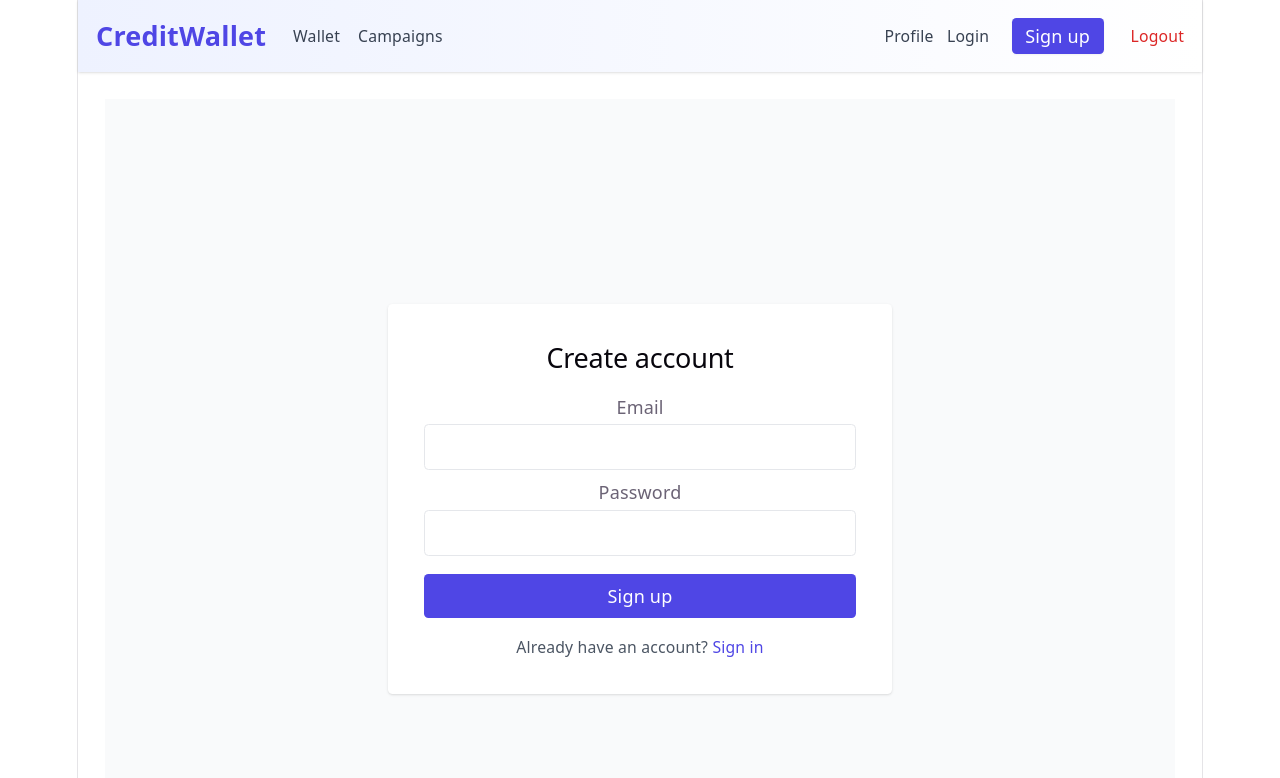
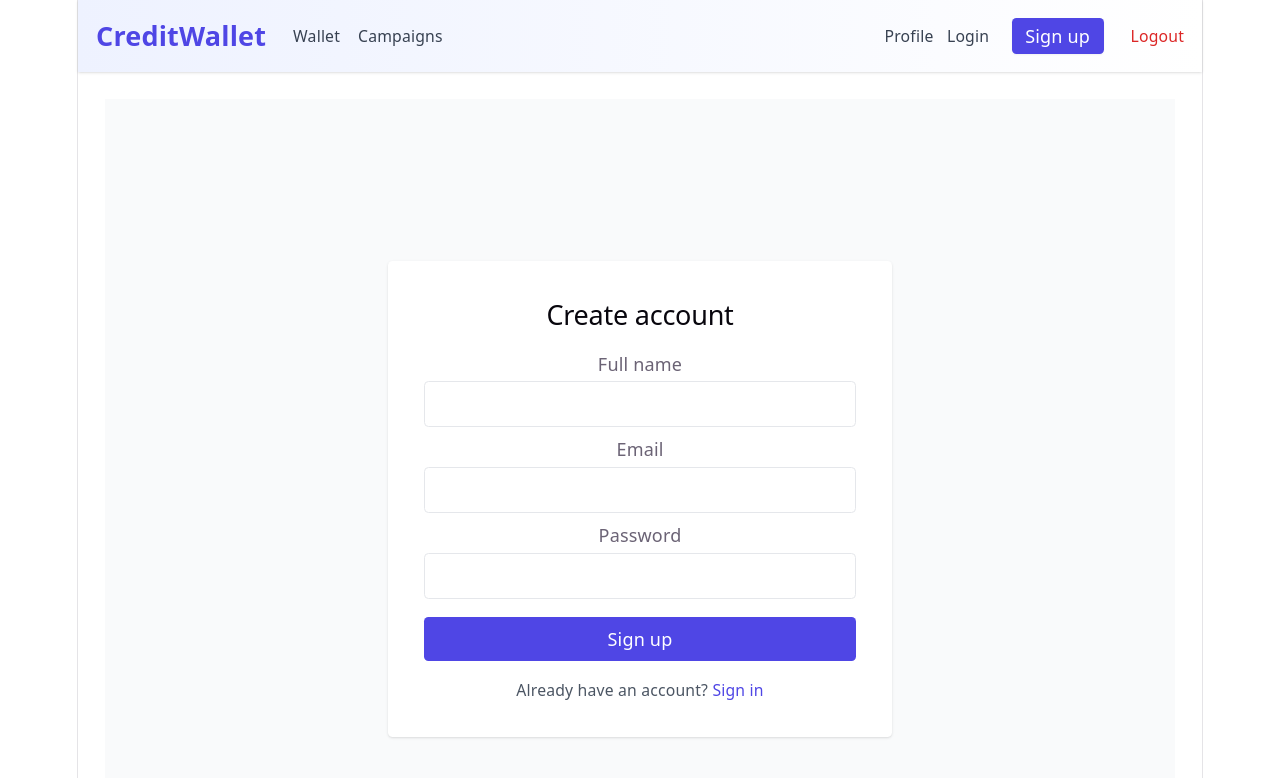
Before and after one commit to sahritika07/Credit-Wallet-Frontend, a React app: page /signup in a window 1280 px wide. Shown: the top 778 px of the page. Built offline with nearby package versions, Linux system fonts and the light colour scheme; no server answers; the HTML template or start-up script is replaced by a standard one.

Commit message:
Minor chnages

```diff
--- a/src/pages/Signup.jsx
+++ b/src/pages/Signup.jsx
@@ -3,6 +3,7 @@ import { signup } from '../services/api';
 import { useNavigate } from 'react-router-dom';
 
 export default function Signup() {
+  const [fullName, setFullName] = useState('');
   const [email, setEmail] = useState('');
   const [password, setPassword] = useState('');
   const [error, setError] = useState(null);
@@ -10,9 +11,10 @@ export default function Signup() {
 
   const handle = async (e) => {
     e.preventDefault();
+    if (!fullName.trim()) return setError('Full name is required');
     try {
-      const res = await signup({ email, password });
-      localStorage.setItem('token', res.token);
+      const res = await signup({ full_name: fullName, email, password });
+      if (res && res.token) localStorage.setItem('token', res.token);
       navigate('/');
     } catch (err) {
       setError(err.message || 'Signup failed');
@@ -24,6 +26,9 @@ export default function Signup() {
       <form onSubmit={handle} className="bg-white p-8 rounded shadow w-full max-w-md">
         <h2 className="text-2xl mb-4">Create account</h2>
         {error && <div className="text-red-600 mb-2">{error}</div>}
+        <label className="block mb-2">Full name
+          <input className="border p-2 w-full mt-1 rounded" value={fullName} onChange={(e) => setFullName(e.target.value)} />
+        </label>
         <label className="block mb-2">Email
           <input className="border p-2 w-full mt-1 rounded" value={email} onChange={(e) => setEmail(e.target.value)} />
         </label>
```
